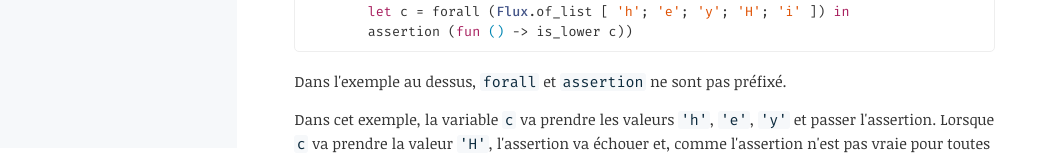
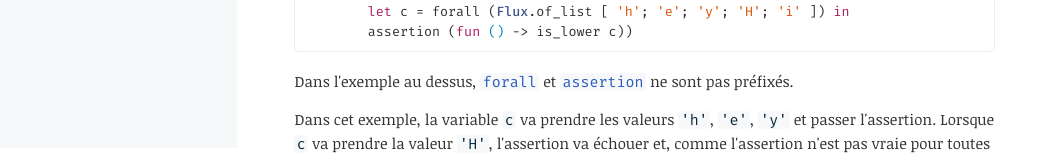
Before and after one commit to GauBen/Pffft, a plain HTML site: page pffft/Pffft/index.html in a window 1280 px wide. Shown: the part 652-807 px from the top of the page, without its empty margins (0-1048 px from the left). Drawn offline with Linux system fonts and the light colour scheme.

Commit message:
deploy: 2d9297aaa58bd56ab2c17df75b6674350364fb7e

```diff
--- a/pffft/Pffft/index.html
+++ b/pffft/Pffft/index.html
@@ -5,7 +5,7 @@
     Pffft.(
       fun () -&gt;
         let c = forall (Flux.of_list [ 'h'; 'e'; 'y'; 'H'; 'i' ]) in
-        assertion (fun () -&gt; is_lower c))</code></pre><p>Dans l'exemple au dessus, <code>forall</code> et <code>assertion</code> ne sont pas préfixé.</p><p>Dans cet exemple, la variable <code>c</code> va prendre les valeurs <code>'h'</code>, <code>'e'</code>, <code>'y'</code> et passer l'assertion. Lorsque <code>c</code> va prendre la valeur <code>'H'</code>, l'assertion va échouer et, comme l'assertion n'est pas vraie pour toutes les valeurs du flux, le test va échouer :</p><pre>File &quot;...&quot;: &lt;&lt;Pffft.check   (let open Pffft in      fun () [...]&gt;&gt; is false.
+        assertion (fun () -&gt; is_lower c))</code></pre><p>Dans l'exemple au dessus, <a href="index.html#val-forall"><code>forall</code></a> et <a href="index.html#val-assertion"><code>assertion</code></a> ne sont pas préfixés.</p><p>Dans cet exemple, la variable <code>c</code> va prendre les valeurs <code>'h'</code>, <code>'e'</code>, <code>'y'</code> et passer l'assertion. Lorsque <code>c</code> va prendre la valeur <code>'H'</code>, l'assertion va échouer et, comme l'assertion n'est pas vraie pour toutes les valeurs du flux, le test va échouer :</p><pre>File &quot;...&quot;: &lt;&lt;Pffft.check   (let open Pffft in      fun () [...]&gt;&gt; is false.
 FAILED 1 / 1 test</pre><p>Au lieu de vérifier si l'assertion est vraie pour tout <code>c</code>, on peut vérifier qu'il existe un <code>c</code> vérifiant l'assertion :</p><pre><code class="ml">let%test _ =
   let is_lower c = c = Char.lowercase_ascii c in
   Pffft.check
```
